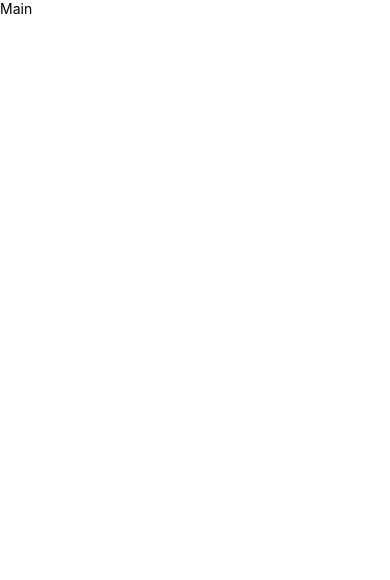
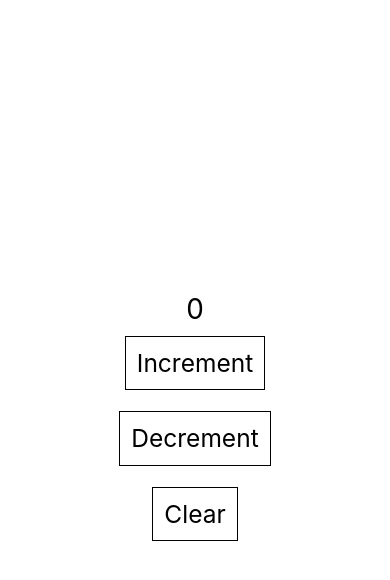
Before and after one commit to Mansoorali121/Student-Management-App-with-Firebase, a React Native app: screen / in a window 390 px wide. Shown: the top 580 px of the page. Built offline with nearby package versions, Linux system fonts and the light colour scheme.

Commit message:
Counter App complete with useSelector

```diff
--- a/src/screens/Main.js
+++ b/src/screens/Main.js
@@ -1,17 +1,38 @@
-import { StyleSheet, Text, View } from 'react-native'
-import React from 'react'
-import { useSelector } from 'react-redux'
+import { StyleSheet, Text, View } from 'react-native';
+import React from 'react';
+import { useDispatch, useSelector } from 'react-redux';
+import { s } from 'react-native-size-matters';
+import { clearState, decrement, increment } from '../redux/counterSlice';
 
 const Main = () => {
-    const counter = useSelector(state=>state.counter);
-    console.log(counter);
+  const counter = useSelector(state => state.counter);
+  const dispatch = useDispatch();
+  console.log(counter);
   return (
-    <View>
-      <Text>Main</Text>
+    <View style={styles.container}>
+      <Text style={{ fontSize: s(25) }}>{counter.value}</Text>
+      <Text style={styles.countertext} onPress={() => dispatch(increment())}>
+        Increment
+      </Text>
+      <Text style={styles.countertext} onPress={() => dispatch(decrement())}>
+        Decrement
+      </Text>
+      <Text style={styles.countertext} onPress={() => dispatch(clearState())}>
+        Clear
+      </Text>
     </View>
-  )
-}
+  );
+};
 
 export default Main;
 
-const styles = StyleSheet.create({})
+const styles = StyleSheet.create({
+  container: { flex: 1, alignItems: 'center', justifyContent: 'center' },
+  countertext: {
+    fontSize: s(22),
+    borderWidth: 1,
+    padding: s(10),
+    marginVertical: 10,
+    marginBottom: s(10),
+  },
+});
```
